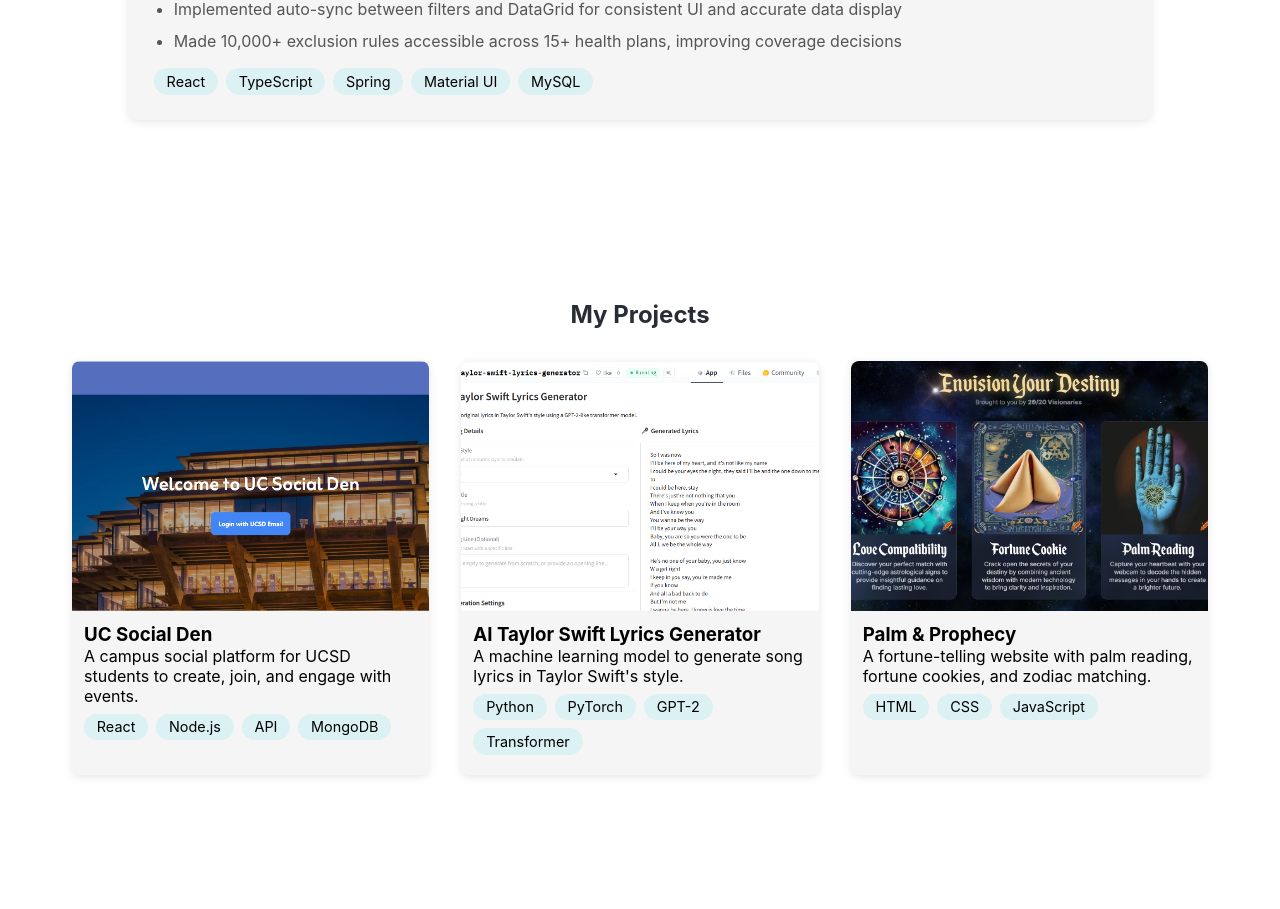
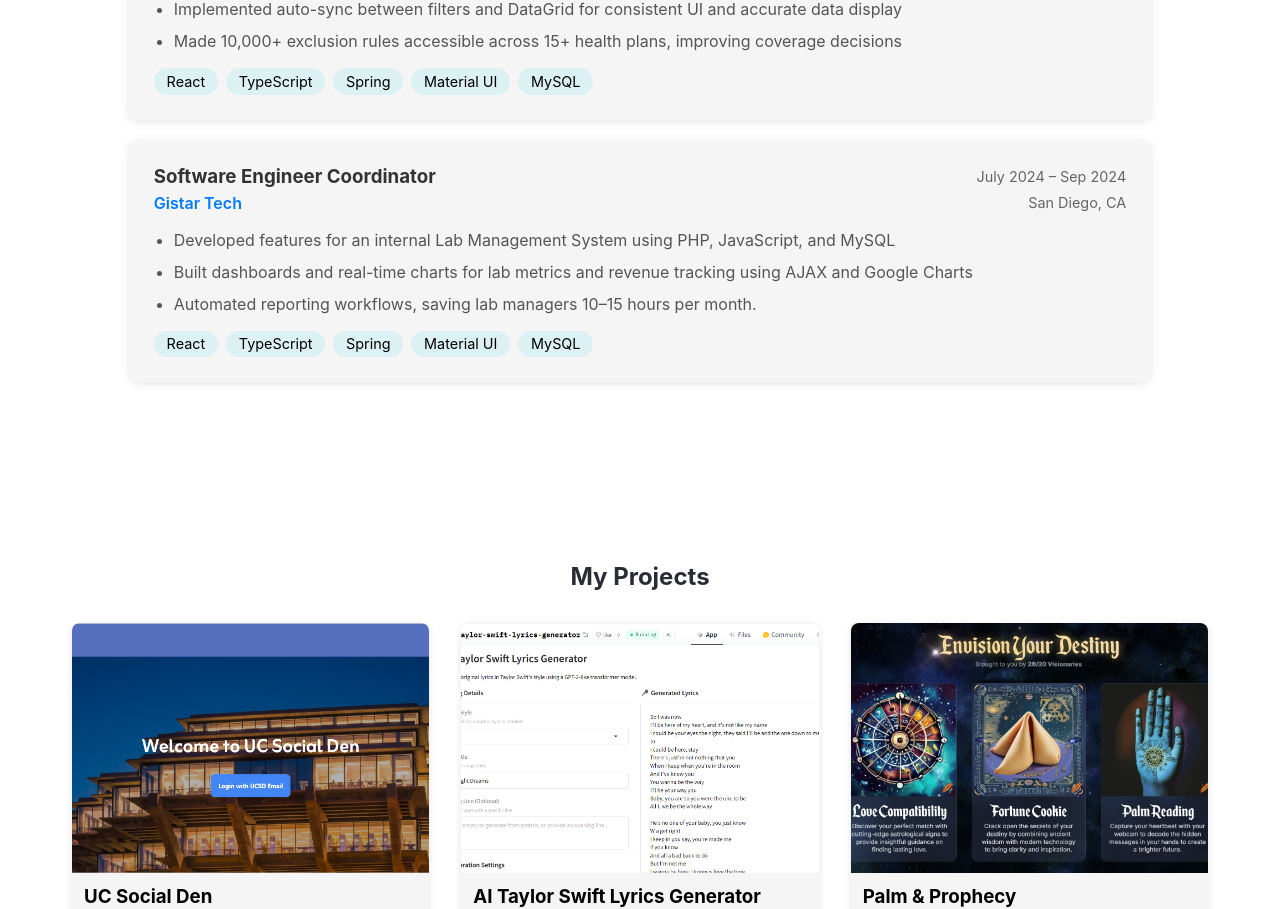
Before and after one commit to Ayaaa99/ThisIsChi, a React (Create React App) app: page / in a window 1280 px wide. Shown: the part 1750-2659 px from the top of the page. Built offline with nearby package versions, Linux system fonts and the light colour scheme.

Commit message:
add work experience

```diff
--- a/src/components/Experience.js
+++ b/src/components/Experience.js
@@ -14,6 +14,19 @@
         "Created backend API endpoints in Spring to load and save policy rule data using MySQL",
         "Implemented auto-sync between filters and DataGrid for consistent UI and accurate data display",
         "Made 10,000+ exclusion rules accessible across 15+ health plans, improving coverage decisions"
+        ],
+        technologies: ["React", "TypeScript", "Spring", "Material UI", "MySQL"]
+    },
+    {
+        id: 2,
+        title: "Software Engineer Coordinator",
+        company: "Gistar Tech",
+        location: "San Diego, CA",
+        duration: "July 2024 – Sep 2024",
+        description: [
+        "Developed features for an internal Lab Management System using PHP, JavaScript, and MySQL",
+        "Built dashboards and real-time charts for lab metrics and revenue tracking using AJAX and Google Charts",
+        "Automated reporting workflows, saving lab managers 10–15 hours per month.",
         ],
         technologies: ["React", "TypeScript", "Spring", "Material UI", "MySQL"]
     },
```
